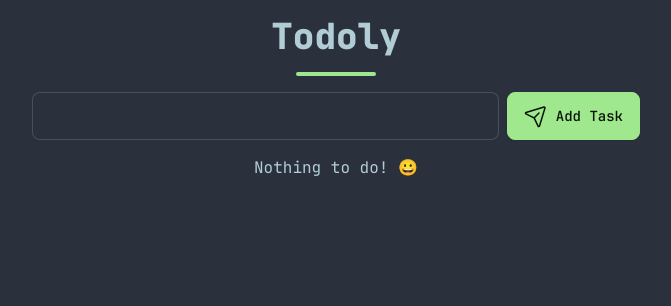
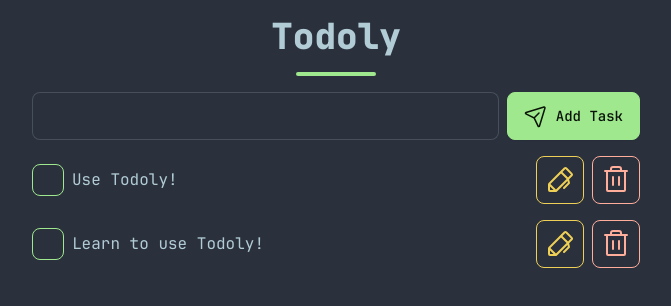
Before and after one commit to gikdev/todoly, a React (Vite) app: page / in a window 1280 px wide. Shown: the top 306 px of the page, without its empty margins (304-975 px from the left). Built offline with nearby package versions, Linux system fonts and the light colour scheme.

Commit message:
Completely using `Jotai`. It's AWESOME! 😁

```diff
--- a/package.json
+++ b/package.json
@@ -3,8 +3,6 @@
   "private": true,
   "version": "1.0.0",
   "scripts": {
-    "lint": "biome lint --write *.* ./src",
-    "format": "biome format --write *.* ./src",
     "check": "biome check --write *.* ./src",
     "dev": "rsbuild dev --open",
     "build": "rsbuild build",
@@ -12,6 +10,7 @@
   },
   "dependencies": {
     "@phosphor-icons/react": "^2.1.7",
+    "jotai": "^2.10.3",
     "react": "^18.3.1",
     "react-dom": "^18.3.1"
   },
--- a/src/components/new-task.form.tsx
+++ b/src/components/new-task.form.tsx
@@ -1,9 +1,9 @@
-import { TodosActions, useTodosContext } from "@/shared/todos.cntx"
+import { useTasksAtom } from "@/shared/atoms"
 import { PaperPlaneTilt } from "@phosphor-icons/react"
 import { useRef } from "react"
 
 export function NewTaskForm() {
-  const { dispatchTodos } = useTodosContext()
+  const tasks = useTasksAtom()
   const inputRef = useRef<HTMLInputElement>(null)
 
   function handleSubmit(e: React.FormEvent<HTMLFormElement>) {
@@ -11,9 +11,10 @@ export function NewTaskForm() {
     if (!inputRef.current?.value) return
 
     const taskName = inputRef.current.value
+    tasks.add(taskName)
 
-    dispatchTodos({ type: TodosActions.AddTodo, name: taskName })
-    ;(e.target as HTMLFormElement).reset()
+    const form = e.target as HTMLFormElement
+    form.reset()
   }
 
   return (
--- a/src/components/todo-item.tsx
+++ b/src/components/todo-item.tsx
@@ -1,4 +1,4 @@
-import { Task, TodosActions, useTodosContext } from "@/shared/todos.cntx"
+import { Task, useTasksAtom } from "@/shared/atoms"
 import { Check, Pen, Trash } from "@phosphor-icons/react"
 import { useId, useState } from "react"
 
@@ -6,21 +6,20 @@ const containerStyles = "flex items-center gap-2 grow shrink"
 const ICON_SIZE = 32
 
 export function TodoItem({ id, name, isCompleted }: Task) {
-  const { dispatchTodos } = useTodosContext()
+  const tasks = useTasksAtom()
   const [taskName, setTaskName] = useState(name)
   const [isEditing, setIsEditing] = useState(false)
   const inputID = `task-${id}-${useId()}`
 
   const toggleIsEditing = () => setIsEditing(curr => !curr)
-  const handleTodoToggle = () => dispatchTodos({ type: TodosActions.ToggleTodo, id })
-  const handleItemDeletion = () => dispatchTodos({ type: TodosActions.DeleteTodo, id })
-  const handleSubmit = (e: React.FormEvent<HTMLFormElement>) => {
+  const handleTodoToggle = () => tasks.toggle(id)
+  const handleItemDeletion = () => tasks.remove(id)
+
+  function handleSubmit(e: React.FormEvent<HTMLFormElement>) {
     e.preventDefault()
 
-    if (taskName !== name) {
-      // Update name only if necessary
-      dispatchTodos({ type: TodosActions.EditTodo, id, name: taskName })
-    }
+    // Update name only if necessary
+    if (taskName !== name) tasks.rename(id, taskName)
 
     // Toggle editing mode...
     toggleIsEditing()
--- a/src/components/todo.list.tsx
+++ b/src/components/todo.list.tsx
@@ -1,5 +1,5 @@
 import { TodoItem } from "@/components/todo-item"
-import { Task, useTodosContext } from "@/shared/todos.cntx"
+import { Task, useTasksAtom } from "@/shared/atoms"
 
 function toReversed<T>(arr: T[]): T[] {
   const clone = [...arr]
@@ -8,12 +8,12 @@ function toReversed<T>(arr: T[]): T[] {
 }
 
 export function TodoList() {
-  const { todos } = useTodosContext()
+  const tasks = useTasksAtom()
 
   return (
     <ul className="flex flex-col gap-4">
-      {!todos.length && <p className="text-center">Nothing to do! 😀</p>}
-      {toReversed<Task>(todos).map(todo => (
+      {!tasks.tasks.length && <p className="text-center">Nothing to do! 😀</p>}
+      {toReversed<Task>(tasks.tasks).map(todo => (
         <TodoItem key={todo.id} {...todo} />
       ))}
     </ul>
--- a/src/index.tsx
+++ b/src/index.tsx
@@ -2,14 +2,11 @@ import "./shared/styles.css"
 import { App } from "@/components/app"
 import React from "react"
 import ReactDOM from "react-dom/client"
-import { TodosProvider } from "./shared/todos.cntx"
 
 const container = document.querySelector("#root") as HTMLDivElement
 const root = ReactDOM.createRoot(container)
 root.render(
   <React.StrictMode>
-    <TodosProvider>
-      <App />
-    </TodosProvider>
+    <App />
   </React.StrictMode>,
 )
--- /dev/null
+++ b/src/shared/atoms.tsx
@@ -0,0 +1,53 @@
+import { useAtom } from "jotai"
+import { atomWithStorage } from "jotai/utils"
+import { useCallback } from "react"
+
+export class Task {
+  constructor(
+    public id: string,
+    public name: string,
+    public isCompleted: boolean,
+  ) {}
+}
+
+const INITIAL_TODOS: Task[] = [
+  new Task(crypto.randomUUID(), "Learn to use Todoly!", false),
+  new Task(crypto.randomUUID(), "Use Todoly!", false),
+]
+
+const tasksAtom = atomWithStorage<Task[]>("TASKS", INITIAL_TODOS)
+
+export function useTasksAtom() {
+  const [tasks, setTasks] = useAtom(tasksAtom)
+
+  const add = useCallback(
+    (name: string) => {
+      const newId = crypto.randomUUID()
+      setTasks([...tasks, new Task(newId, name, false)])
+    },
+    [tasks, setTasks],
+  )
+
+  const remove = useCallback(
+    (id: string) => {
+      setTasks(tasks.filter(t => t.id !== id))
+    },
+    [tasks, setTasks],
+  )
+
+  const toggle = useCallback(
+    (id: string) => {
+      setTasks(tasks.map(t => (t.id === id ? new Task(t.id, t.name, !t.isCompleted) : t)))
+    },
+    [tasks, setTasks],
+  )
+
+  const rename = useCallback(
+    (id: string, name: string) => {
+      setTasks(tasks.map(t => (t.id === id ? new Task(t.id, name, t.isCompleted) : t)))
+    },
+    [tasks, setTasks],
+  )
+
+  return { tasks, setTasks, add, remove, toggle, rename }
+}
--- a/src/shared/todos.cntx.tsx
+++ /dev/null
@@ -1,97 +0,0 @@
-import { createContext, useContext, useEffect, useReducer } from "react"
-
-interface ITask {
-  id: string
-  name: string
-  isCompleted: boolean
-}
-
-export class Task {
-  constructor(
-    public id: string,
-    public name: string,
-    public isCompleted: boolean,
-  ) {}
-}
-
-export enum TodosActions {
-  AddTodo = "add-todo",
-  DeleteTodo = "delete-todo",
-  EditTodo = "edit-todo",
-  ToggleTodo = "toggle-todo",
-  SetTodos = "set-todos",
-}
-
-interface Props {
-  children: React.ReactNode
-}
-
-type Action =
-  | { type: TodosActions.AddTodo; name: string }
-  | { type: TodosActions.DeleteTodo; id: string }
-  | { type: TodosActions.EditTodo; id: string; name: string }
-  | { type: TodosActions.ToggleTodo; id: string }
-  | { type: TodosActions.SetTodos; todos: Task[] }
-
-interface IContext {
-  todos: Task[]
-  dispatchTodos: React.Dispatch<Action>
-}
-
-const INITIAL_TODOS: Task[] = [
-  // new Task(crypto.randomUUID(), "Learn to use Todoly!", false),
-  // new Task(crypto.randomUUID(), "Use Todoly!", false),
-]
-
-const TodosContext = createContext<IContext>({
-  todos: INITIAL_TODOS,
-  dispatchTodos: () => {},
-})
-
-function reducer(todos: Task[], action: Action): Task[] {
-  if (action.type === TodosActions.SetTodos) {
-    return action.todos
-  }
-
-  if (action.type === TodosActions.AddTodo) {
-    const newID = crypto.randomUUID()
-    return [...todos, new Task(newID, action.name, false)]
-  }
-
-  if (action.type === TodosActions.DeleteTodo) {
-    return todos.filter(todo => todo.id !== action.id)
-  }
-
-  if (action.type === TodosActions.ToggleTodo) {
-    return todos.map(todo =>
-      todo.id === action.id ? new Task(todo.id, todo.name, !todo.isCompleted) : todo,
-    )
-  }
-
-  if (action.type === TodosActions.EditTodo) {
-    return todos.map(todo =>
-      todo.id === action.id ? new Task(todo.id, action.name, todo.isCompleted) : todo,
-    )
-  }
-
-  return []
-}
-
-export function TodosProvider({ children }: Props) {
-  const [todos, dispatch] = useReducer(reducer, INITIAL_TODOS)
-  const value = { todos, dispatchTodos: dispatch }
-
-  useEffect(() => {
-    const savedTodos = localStorage.getItem("TODOS")
-    const nextTodos = savedTodos ? JSON.parse(savedTodos) : INITIAL_TODOS
-    dispatch({ type: TodosActions.SetTodos, todos: nextTodos })
-  }, [])
-
-  useEffect(() => {
-    localStorage.setItem("TODOS", JSON.stringify(todos))
-  }, [todos])
-
-  return <TodosContext.Provider value={value}>{children}</TodosContext.Provider>
-}
-
-export const useTodosContext = (): IContext => useContext(TodosContext)
```
